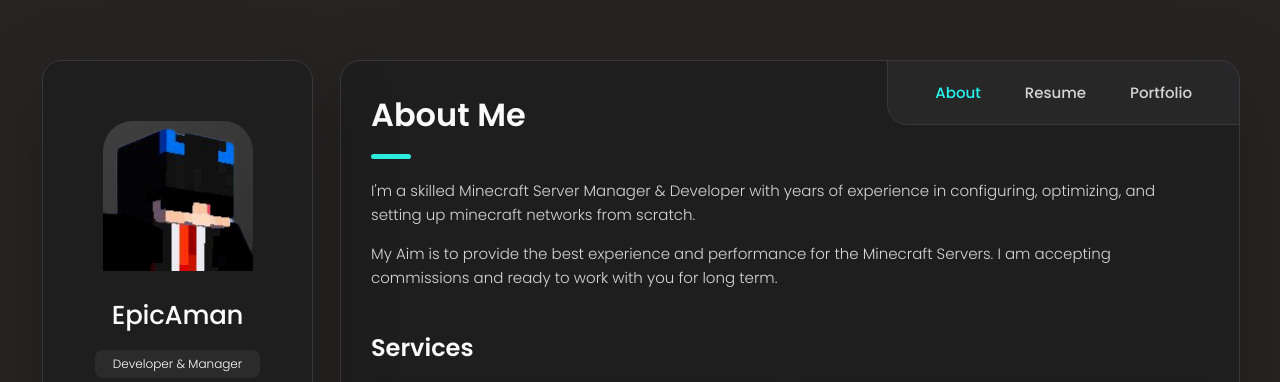
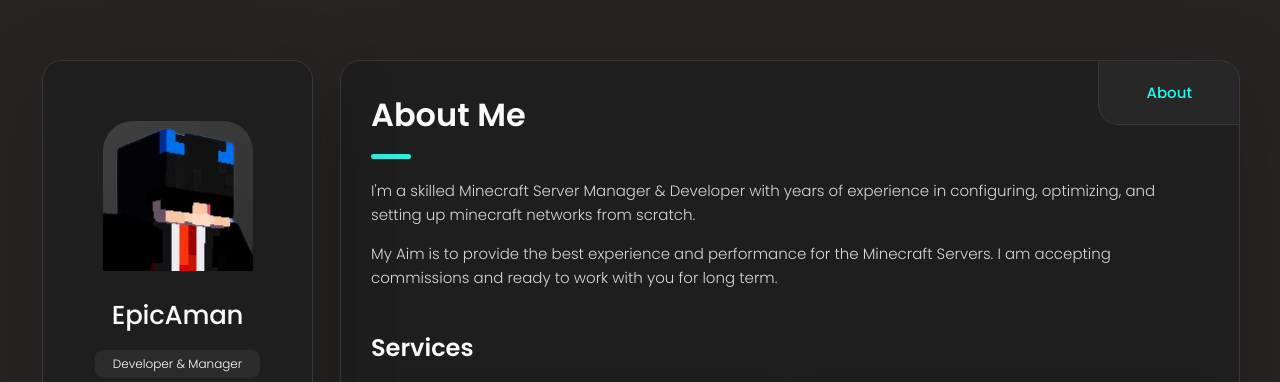
Before and after one commit to lushhost/portfolio, a plain HTML site: page index.html in a window 1280 px wide. Shown: the top 382 px of the page. Drawn offline with nearby package versions, Linux system fonts and the light colour scheme; files whose address does not match are found by name.

Commit message:
Update index.html

```diff
--- a/index.html
+++ b/index.html
@@ -171,14 +171,6 @@
 
           <li class="navbar-item">
             <button class="navbar-link  active" data-nav-link>About</button>
-          </li>
-
-          <li class="navbar-item">
-            <button class="navbar-link" data-nav-link>Resume</button>
-          </li>
-
-          <li class="navbar-item">
-            <button class="navbar-link" data-nav-link>Portfolio</button>
           </li>
 
           <!-- <li class="navbar-item">
```
